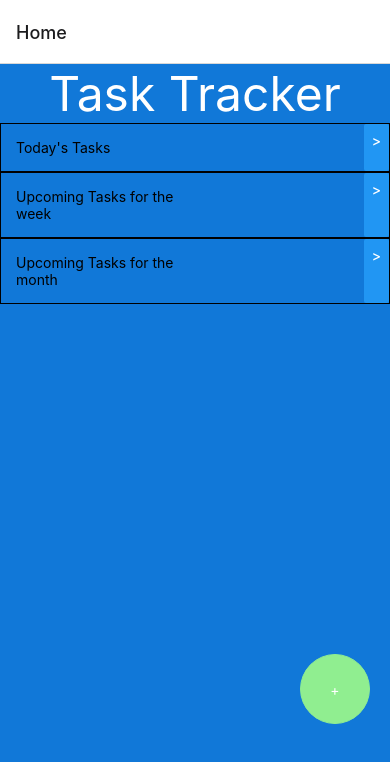
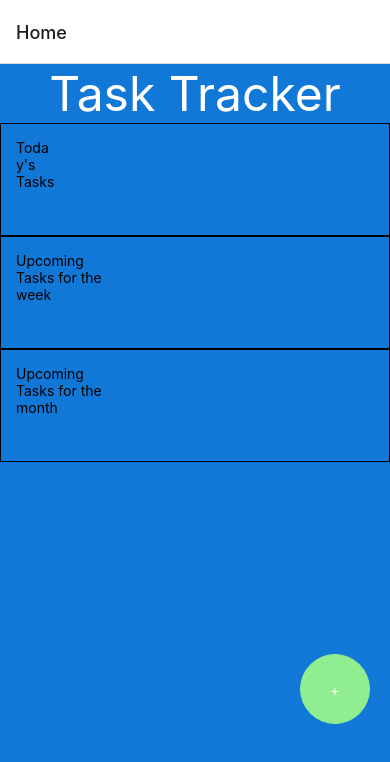
Before and after one commit to darlingson/Task-Tracker, a React Native app: screen /Home in a window 390 px wide. Shown: the top 762 px of the page. Built offline with nearby package versions, Linux system fonts and the light colour scheme.

Commit message:
added code to make the whole title text of a task category on the home screen clickable

```diff
--- a/src/components/HomeScreen.js
+++ b/src/components/HomeScreen.js
@@ -1,5 +1,5 @@
 import { StatusBar } from 'expo-status-bar';
-import { Button, SafeAreaView, StyleSheet, Text, TextInput, TouchableOpacity, View } from 'react-native';
+import { Button, SafeAreaView, StyleSheet, Text, TextInput, TouchableHighlight, TouchableOpacity, View } from 'react-native';
 import { NavigationContainer } from '@react-navigation/native';
 import { createNativeStackNavigator } from '@react-navigation/native-stack';
 import Modal from "react-native-modal";
@@ -48,18 +48,24 @@ export default function HomeScreen({navigation}) {
     <SafeAreaView style={styles.wrapper}>
       <View style={styles.container}>
         <Text style={styles.titleText}>Task Tracker</Text>
-        <View style={styles.taskSect}>
+        <TouchableHighlight style={styles.taskSect} onPress={() => navigation.navigate('TodaysTasks')}>
+        <View>
           <Text style={styles.taskSectItem}>Today's Tasks</Text>
-          <Button style={styles.taskSectItem} title=">" onPress={() => navigation.navigate('TodaysTasks')}/>
+          <Text style={styles.taskSectItem}></Text>
         </View>
-        <View style={styles.taskSect}>
+      </TouchableHighlight>
+      <TouchableHighlight style={styles.taskSect} onPress={() => navigation.navigate('WeeklyTasks')}>
+        <View>
           <Text style={styles.taskSectItem}>Upcoming Tasks for the week</Text>
-          <Button style={styles.taskSectItem} title=">" onPress={() => navigation.navigate('WeeklyTasks')}/>
+          <Text style={styles.taskSectItem}></Text>
         </View>
-        <View style={styles.taskSect}>
+      </TouchableHighlight>
+      <TouchableHighlight style={styles.taskSect} onPress={() => navigation.navigate('MonthlyTasks')}>
+        <View>
           <Text style={styles.taskSectItem}>Upcoming Tasks for the month</Text>
-          <Button style={styles.taskSectItem} title=">" onPress={() => navigation.navigate('MonthlyTasks')}/>
+          <Text style={styles.taskSectItem}></Text>
         </View>
+      </TouchableHighlight>
         <TouchableOpacity
           style={{
             borderWidth: 1,
```
